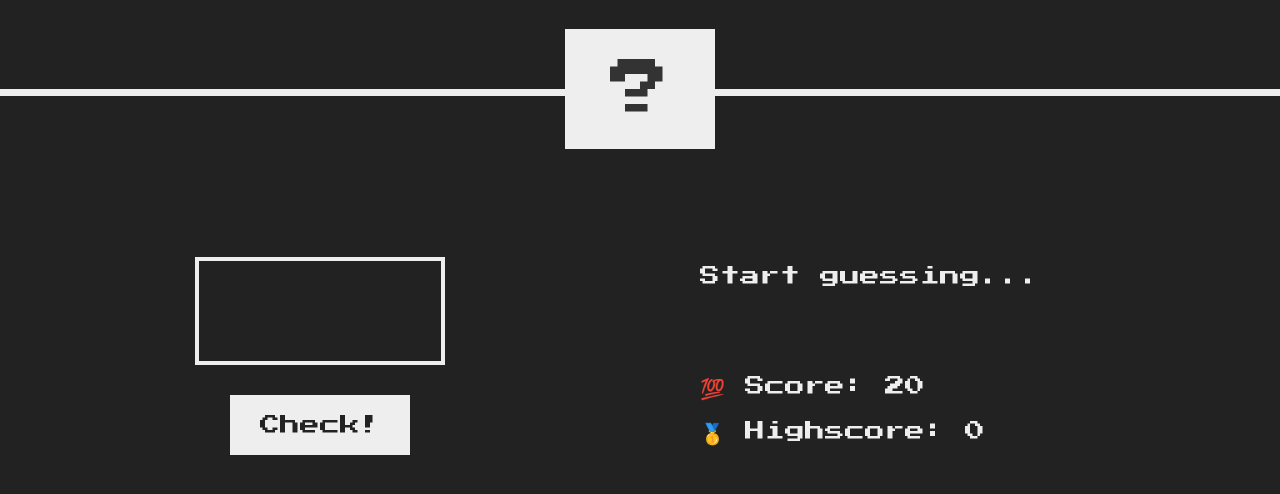
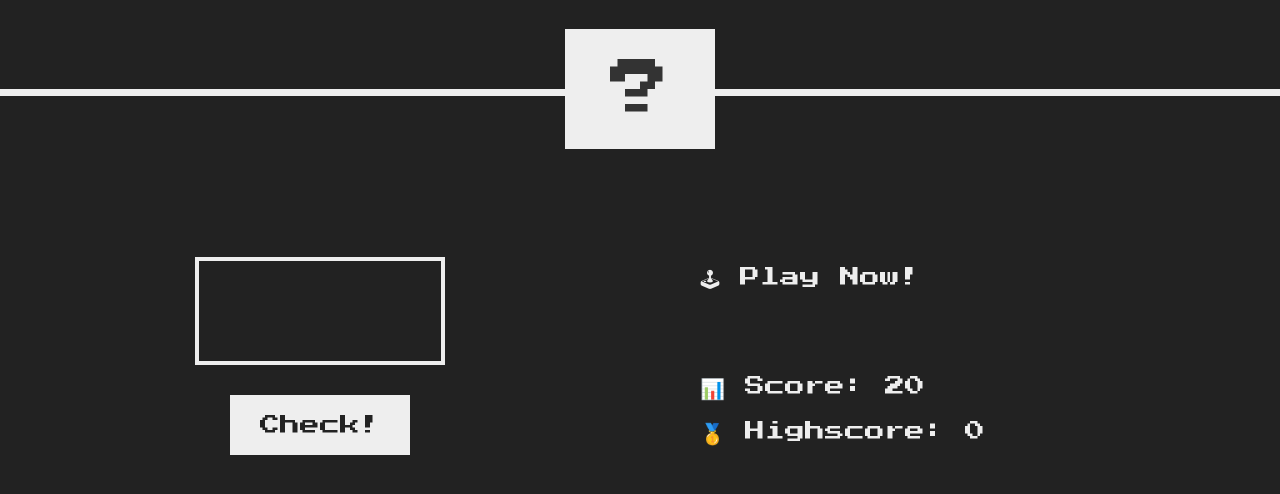
Before and after one commit to kamel-eddine/Number-Game, a plain HTML site: page index.html in a window 1280 px wide. Shown: the part 184-678 px from the top of the page. Drawn offline with Linux system fonts and the light colour scheme.

Commit message:
Update index.html

```diff
--- a/index.html
+++ b/index.html
@@ -20,8 +20,8 @@
         <button class="btn check">Check!</button>
       </section>
       <section class="right">
-        <p class="message">Start guessing...</p>
-        <p class="label-score">💯 Score: <span class="score">20</span></p>
+        <p class="message">🕹 Play Now!</p>
+        <p class="label-score"> 📊 Score: <span class="score">20</span></p>
         <p class="label-highscore">
           🥇 Highscore: <span class="highscore">0</span>
         </p>
```
